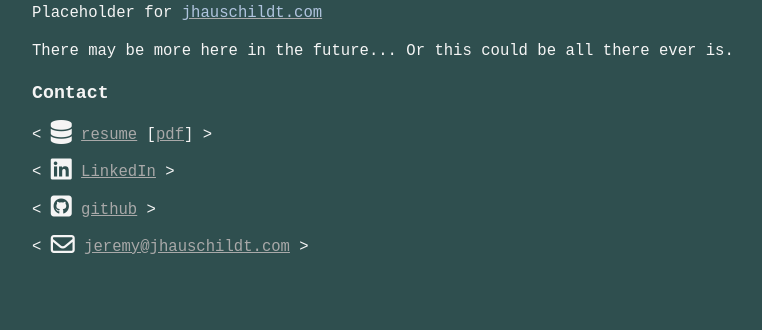
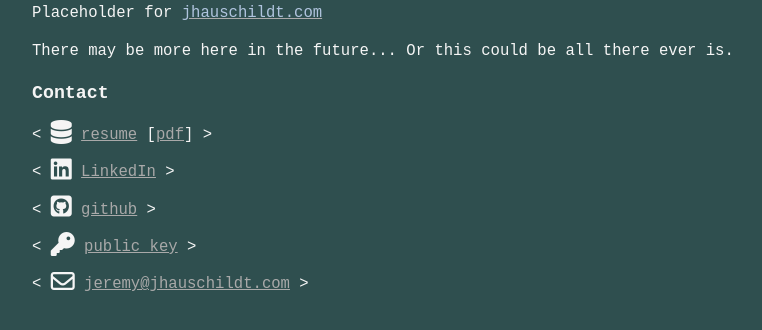
Before and after one commit to doot/jhauschildt, a plain HTML site: page www/index.html in a window 1280 px wide. Shown: the part 82-412 px from the top of the page, without its empty margins (96-858 px from the left). Drawn offline with Linux system fonts and the light colour scheme.

Commit message:
Adding public key

```diff
--- a/www/index.html
+++ b/www/index.html
@@ -51,6 +51,7 @@
     <p>&lt; <i class="fa fa-database fa-lg" aria-hidden="true"></i> <a href="https://resume.jhauschildt.com">resume</a> [<a href="https://resume.jhauschildt.com/jeremy.hauschildt-resume.pdf" target="_blank">pdf</a>] &gt; </p>
     <p>&lt; <i class="fa fa-linkedin-square fa-lg" aria-hidden="true"></i> <a href="https://www.linkedin.com/in/jeremyhauschildt/">LinkedIn</a> &gt; </p>
     <p>&lt; <i class="fa fa-github-square fa-lg" aria-hidden="true"></i> <a href="https://github.com/doot">github</a> &gt; </p>
+    <p>&lt; <i class="fa fa-key fa-lg" aria-hidden="true"></i> <a href="/keys/pub.asc">public key</a> &gt; </p>
     <p>&lt; <i class="fa fa-envelope-o fa-lg" aria-hidden="true"></i> <a href="mailto:jeremy@jhauschildt.com">jeremy@jhauschildt.com</a> &gt; </p>
   </div>
 </body>
```
Also changed, not shown: 2 other files.
